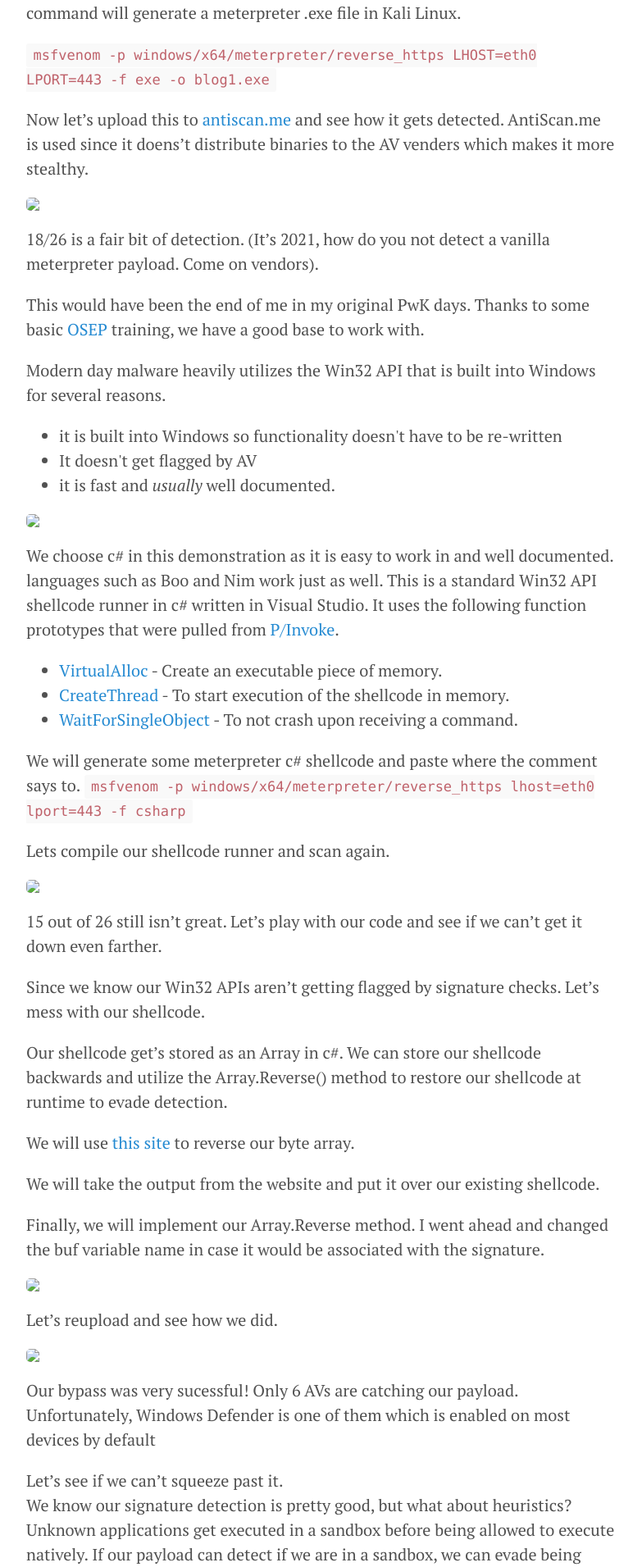
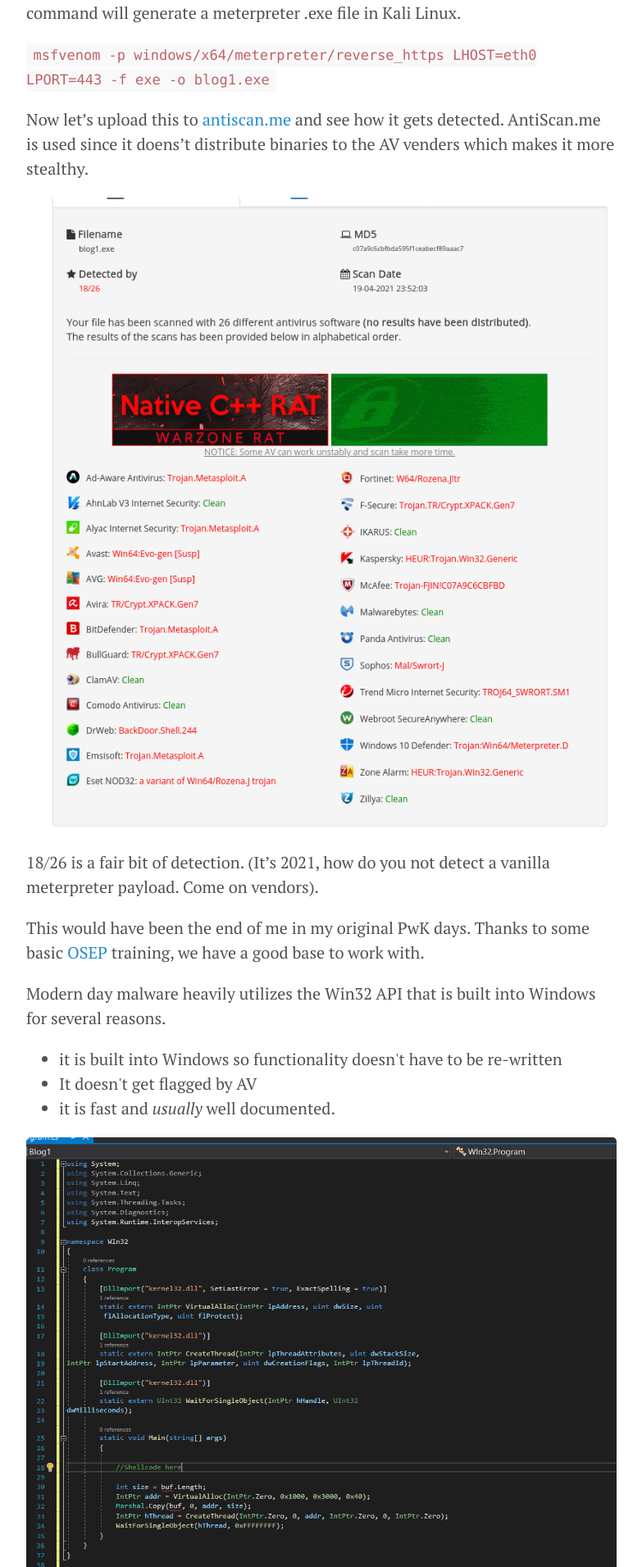
Before and after one commit to 0xHop/0xHop.github.io, a Jekyll site: the page built from _posts/2021-04-19-evasion-pt1.md, in a window 1280 px wide. Shown: the part 621-2532 px from the top of the page at 82% size, without its empty margins (248-1031 px from the left). Built offline with Jekyll 4.4.1, drawn with Linux system fonts in a browser that asks for light colours.

Commit message:
Update 2021-04-19-evasion-pt1.md

```diff
--- a/_posts/2021-04-19-evasion-pt1.md
+++ b/_posts/2021-04-19-evasion-pt1.md
@@ -17,7 +17,7 @@ We will start and see what a vanilla meterpreter payload gets us.  The following
 
 Now let's upload this to [antiscan.me](https://antiscan.me) and see how it gets detected.  AntiScan.me is used since it doens't distribute binaries to the AV venders which makes it more stealthy.
 
-<img src="images/evasion1/vanillaResult.PNG">
+<img src="https://0xhop.github.io/images/evasion1/vanillaResult.PNG">
 
 18/26 is a fair bit of detection.
 (It's 2021, how do you not detect a vanilla meterpreter payload.  Come on vendors).
@@ -31,7 +31,7 @@ Modern day malware heavily utilizes the Win32 API that is  built into Windows fo
 <li> it is fast and <i>usually</i> well documented. </li>
 </ul>
 
-<img src="images/evasion1/winVanillaPayload.PNG">
+<img src="https://0xhop.github.io/images/evasion1/winVanillaPayload.PNG">
 
 We choose c# in this demonstration as it is easy to work in and well documented.  languages such as Boo and Nim work just as well.
 This is a standard Win32 API shellcode runner in c# written in Visual Studio.  It uses the following function prototypes that were pulled from [P/Invoke](https://pinvoke.net).
@@ -46,7 +46,7 @@ We will generate some meterpreter c# shellcode and paste where the comment says
 
 Lets compile our shellcode runner and scan again.
 
-<img src="images/evasion1/winVanillaReverse.PNG">
+<img src="https://0xhop.github.io/images/evasion1/winVanillaReverse.PNG">
 
 15 out of 26 still isn't great.  Let's play with our code and see if we can't get it down even farther.
 
@@ -60,11 +60,11 @@ We will take the output from the website and put it over our existing shellcode.
 
 Finally, we will implement our Array.Reverse method.  I went ahead and changed the buf variable name in case it would be associated with the signature.
 
-<img src="images/evasion1/ArrayReverse.PNG">
+<img src="https://0xhop.github.io/images/evasion1/ArrayReverse.PNG">
 
 Let's reupload and see how we did.
 
-<img src="images/evasion1/winReverse1Result.PNG">
+<img src="https://0xhop.github.io/images/evasion1/winReverse1Result.PNG">
 
 Our bypass was very sucessful!  Only 6 AVs are catching our payload.  Unfortunately, Windows Defender is one of them which is enabled on most devices by default
 
@@ -76,11 +76,11 @@ Most sandboxes will dynamically rename the payload.  We will implement a simple
 
 C# allows us to do this natively with the Diagnostics library using <code>System.Diagnostics.Process.GetCurrentProcess();</code>
 
-<img src="images/evasion1/FinalPayloadCheck.PNG">
+<img src="https://0xhop.github.io/images/evasion1/FinalPayloadCheck.PNG">
 
 Our code now checks to see if our process is named "hop.exe".  Let's upload one more time to see if we are sucessful.
 
-<img src="images/evasion1/FinalPayloadResults.PNG">
+<img src="https://0xhop.github.io/images/evasion1/FinalPayloadResults.PNG">
 
 Excellent, our payload now evades Windows Defender and is only caught by 5 obscure AVs. Even better, the naming convention tells us we are suspect of a known malware variant or heuristics.
 
```
